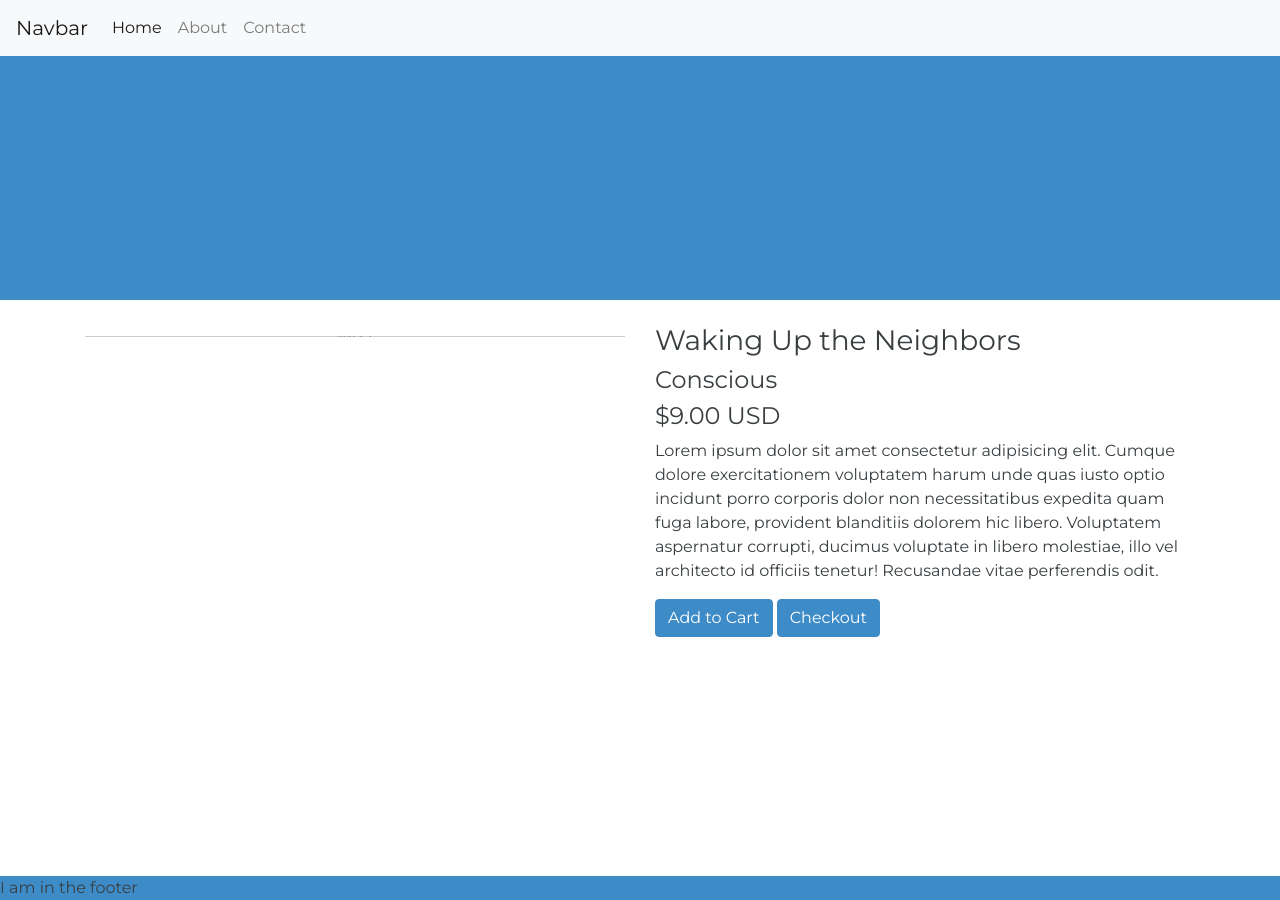
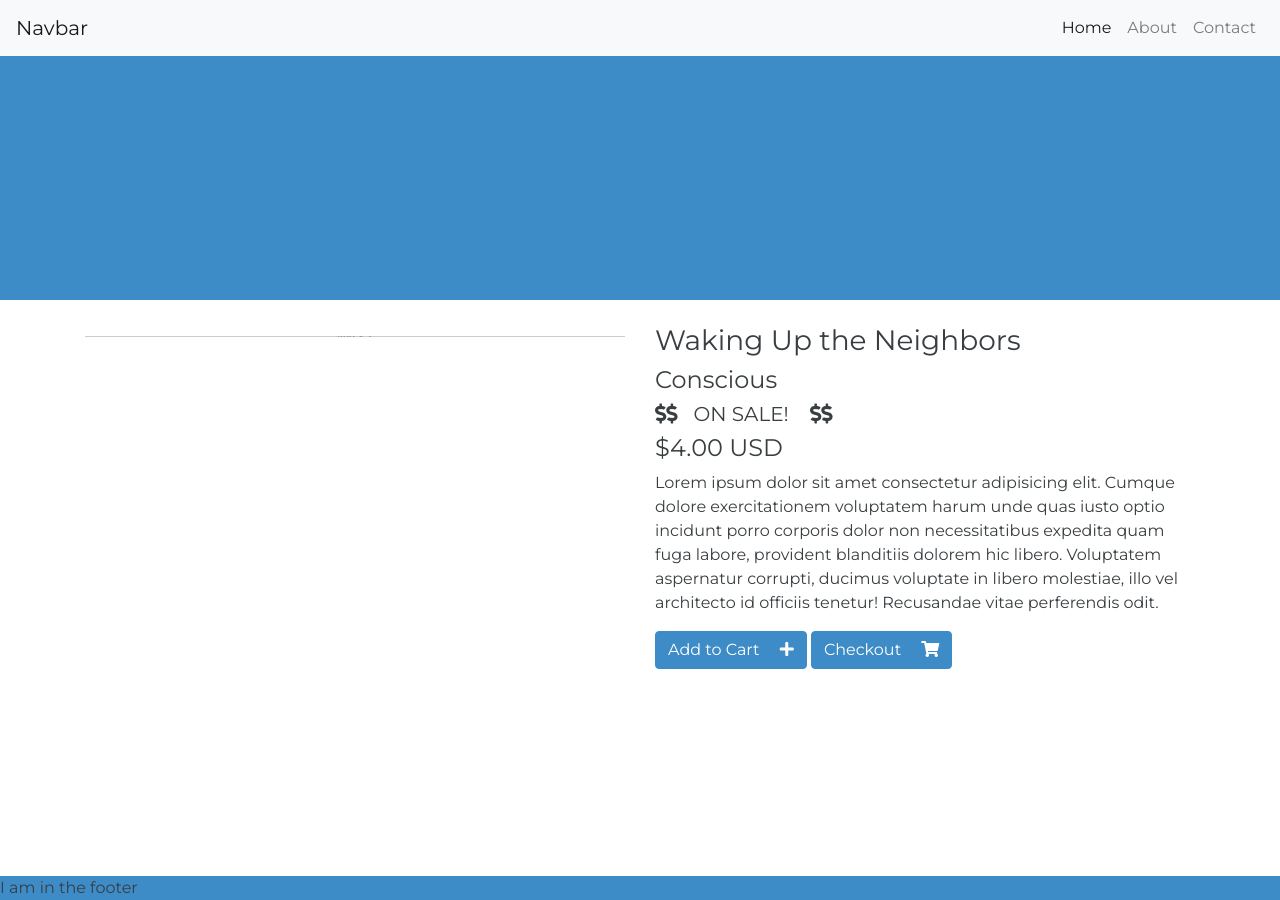
Before and after one commit to FNebEx/music_store, a Jekyll site: the page built from _albums/waking-up-the-neighbors.html, in a window 1280 px wide. Built offline with Jekyll 4.4.1, drawn with Linux system fonts in a browser that asks for light colours; nearby versions of some CDN libraries.

Commit message:
Linked to the Home page

```diff
--- a/_includes/navbar.html
+++ b/_includes/navbar.html
@@ -1,13 +1,16 @@
 <nav class="navbar navbar-expand-lg navbar-light bg-light">
   <a class="navbar-brand" href="#">Navbar</a>
   <button class="navbar-toggler" type="button" data-toggle="collapse" data-target="#navbarSupportedContent" aria-controls="navbarSupportedContent" aria-expanded="false" aria-label="Toggle navigation">
-    <span class="navbar-toggler-icon"></span>
+    <span>
+      <i class="fas fa-bars"></i>
+      <!-- <i class="fas fa-hamburger" style="color:#000"></i> -->
+    </span>
   </button>
 
   <div class="collapse navbar-collapse" id="navbarSupportedContent">
-    <ul class="navbar-nav mr-auto">
+    <ul class="navbar-nav ml-auto">
       <li class="nav-item active">
-        <a class="nav-link" href="#">Home <span class="sr-only">(current)</span></a>
+        <a class="nav-link" href="/">Home <span class="sr-only">(current)</span></a>
       </li>
       <li class="nav-item">
         <a class="nav-link" href="#">About</a>
--- a/_layouts/item_page.html
+++ b/_layouts/item_page.html
@@ -24,7 +24,13 @@
             <div class="item-info">
               <h3>{{ page.title }}</h3>
               <h4>{{ page.artist }}</h4>
-              <h4>{{ page.price | prepend: "$" | append: ".00" }} USD</h4>
+
+              {% if page.sale_price %}
+                <h5><i class="fas fa-dollar-sign"></i><i class="fas fa-dollar-sign mr-3"></i>ON SALE! <i class="fas fa-dollar-sign ml-3"></i><i class="fas fa-dollar-sign"></i></h5>
+                <h4>{{ page.sale_price | prepend: "$" | append: ".00" }} USD</h4>
+              {% else %}
+                <h4>{{ page.price | prepend: "$" | append: ".00" }} USD</h4>
+              {% endif %}
             </div>
 
             <div class="item-content">
@@ -35,9 +41,9 @@
               {% if page.sold_out == true %}
                 <button class="btn btn-primary" disabled>Sold Out</button>
               {% else %}
-                <button class="btn btn-primary">Add to Cart</button>
+                <button class="btn btn-primary">Add to Cart <i class="fas fa-plus ml-3"></i></button>
               {% endif %}
-              <button class="btn btn-primary">Checkout</button>
+              <button class="btn btn-primary">Checkout <i class="fas fa-shopping-cart ml-3"></i></button>
             </div>
         </section>
       </div>
```
